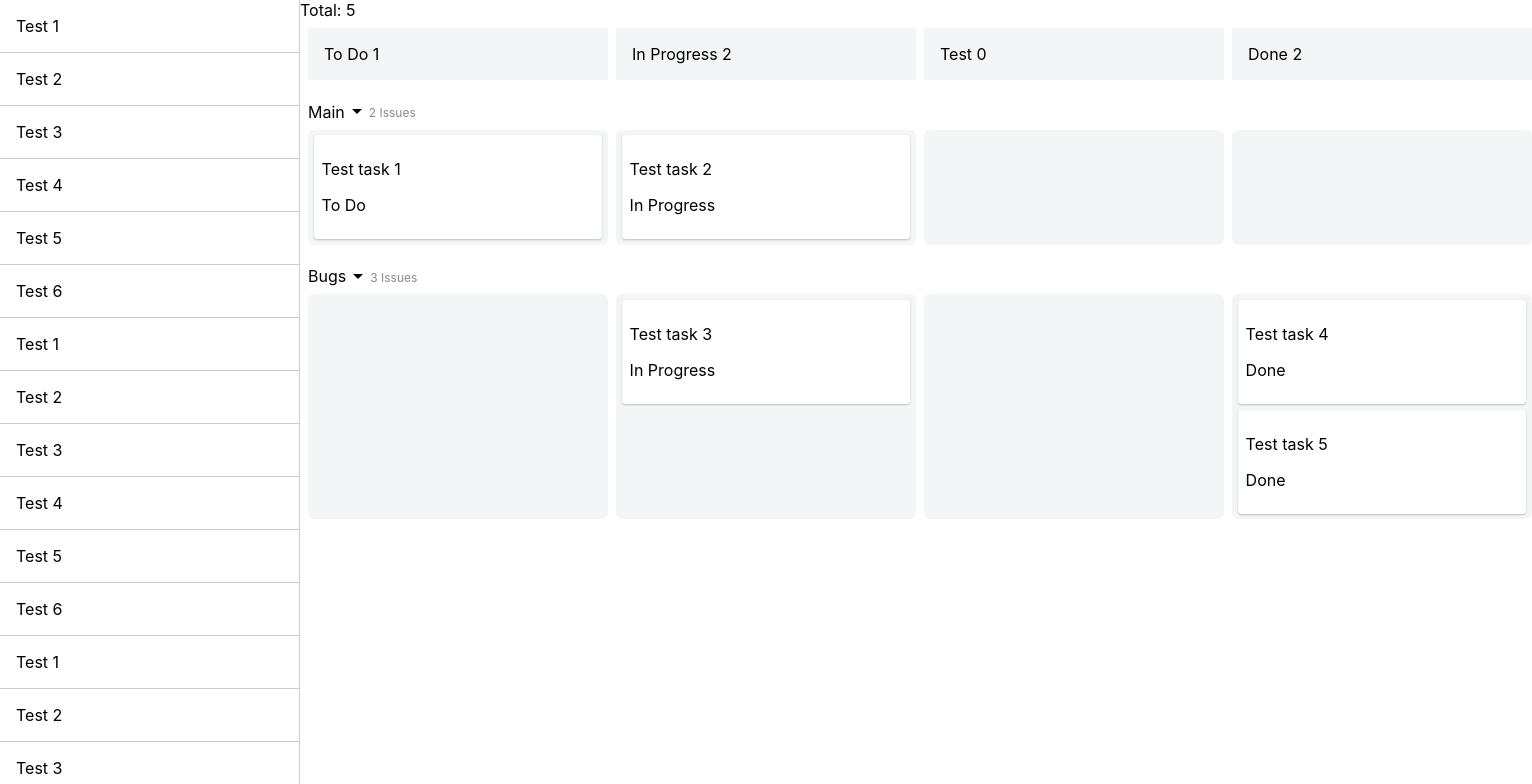
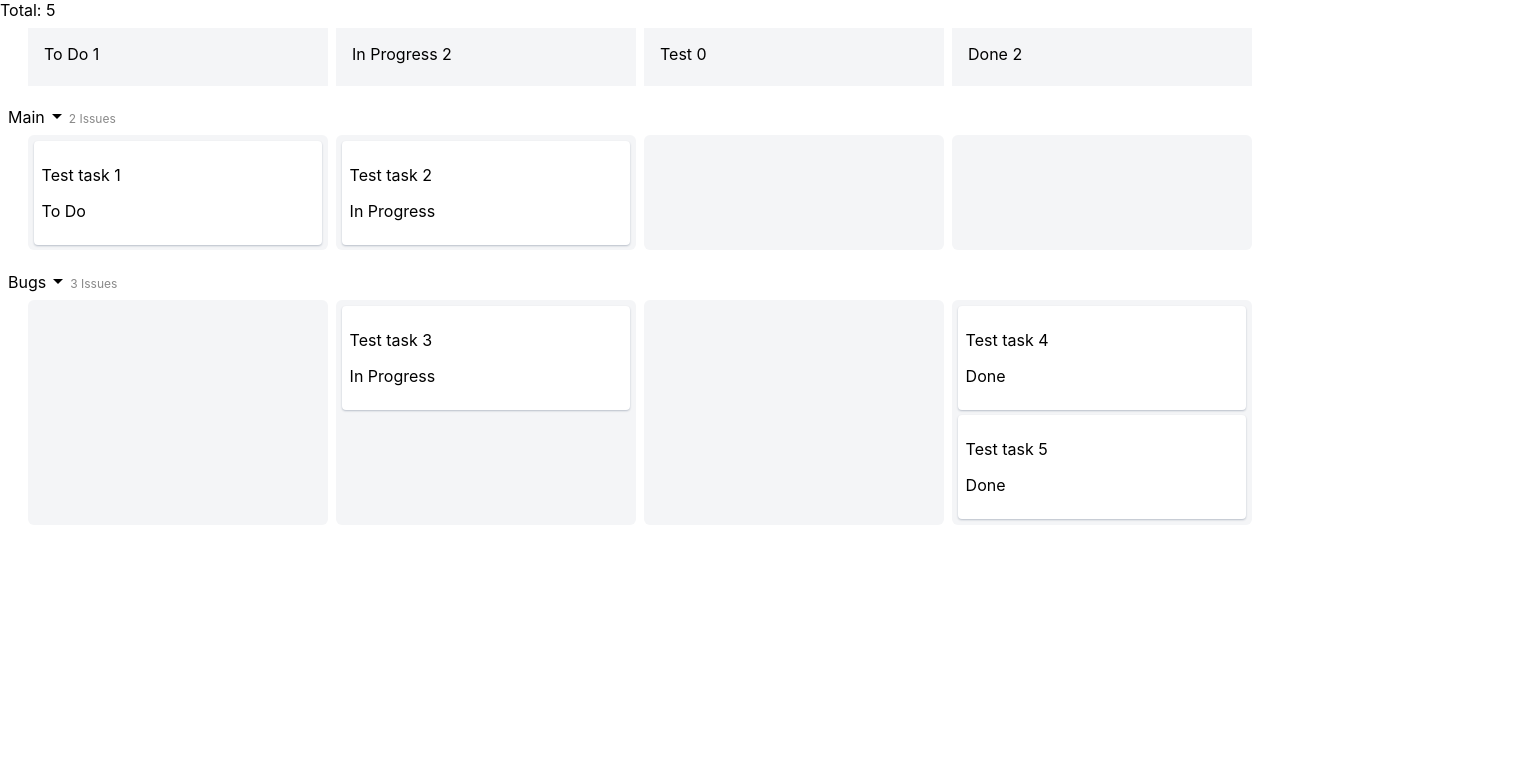
Before and after one commit to alex-faryna/react-task-manager, a React (Create React App) app: page / in a window 1280 px wide. Shown: the top 784 px of the page, 1532 px wide, since content can reach past the window. Built offline with nearby package versions, Linux system fonts and the light colour scheme.

Commit message:
fixed gap bug
react beautiful dnd has a bug so it does not consider 'gap' css into consideration so margin has to be used

```diff
--- a/src/App.tsx
+++ b/src/App.tsx
@@ -44,7 +44,7 @@ function App() {
     ]
 
     return <>
-        <NavigationMenu items={navigationItems}></NavigationMenu>
+        { /* <NavigationMenu items={navigationItems}></NavigationMenu> */ }
         {
             loading ? <span>Loading</span> :
                 <SprintView statuses={state.statues} epics={state.epics} sprint={state.sprints[0]}></SprintView>
--- a/src/pages/sprint-view/sprint-view.css
+++ b/src/pages/sprint-view/sprint-view.css
@@ -35,9 +35,13 @@
     min-width: 150px;
     max-width: 300px;
     background: #f4f5f7;
-    padding: 0.35rem;
-    gap: 0.35rem;
+    padding: 0.35rem 0.35rem 0;
 }
+
+.sprint-epic-task-placeholder > * {
+    margin-bottom: 0.35rem;
+}
+
 
 .sprint-status-header .sprint-epic-task-placeholder {
     padding: 1rem;
@@ -63,3 +67,7 @@
     padding: 0.5rem;
     box-shadow: rgba(9, 30, 66, 0.25) 0 1px 2px 0;
 }
+
+.task-card.dragging {
+    /* margin: 0.25rem 0 1rem; */
+}
```
